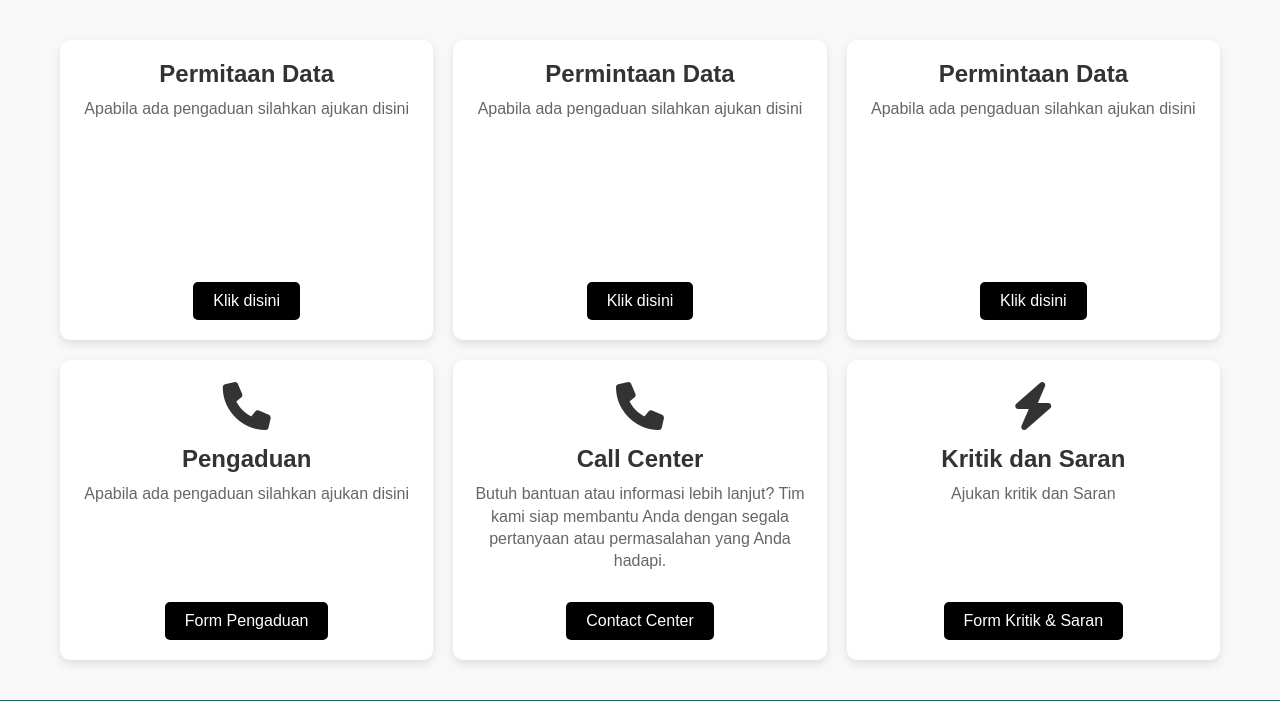
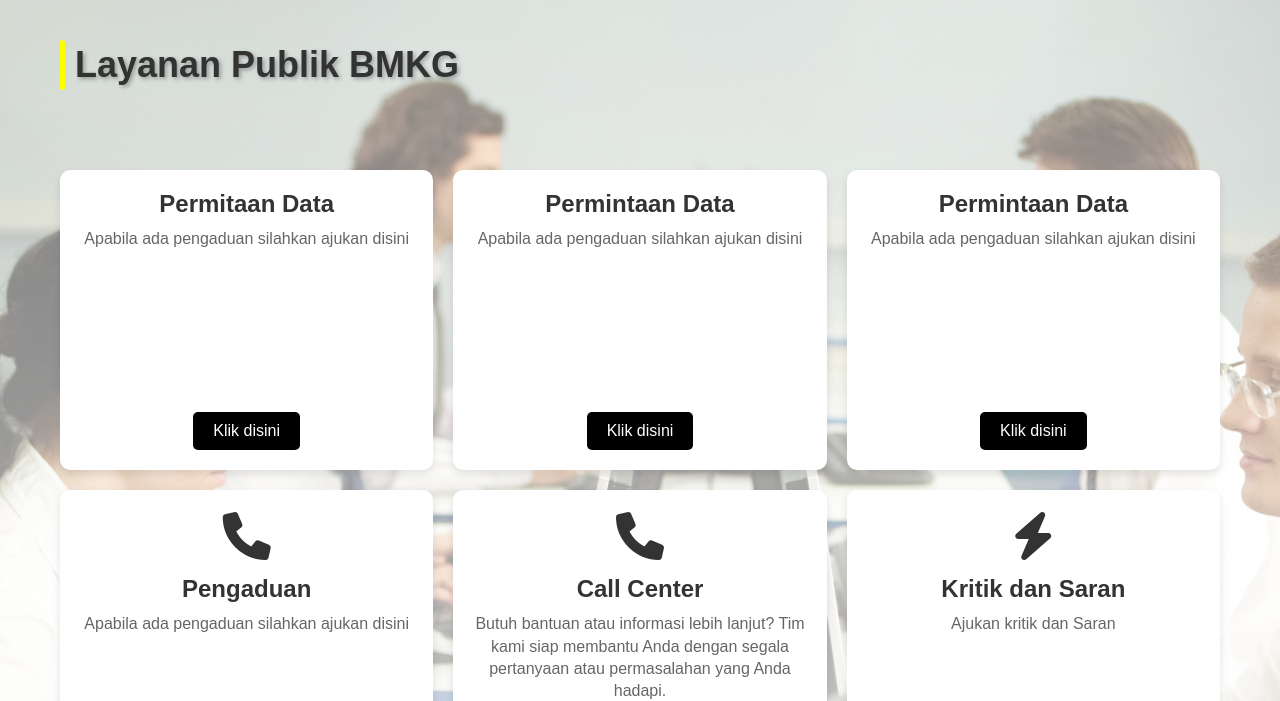
Before and after one commit to ZenRega38/bmkg, a PHP site: page /pelayanan-publik.php in a window 1280 px wide. Shown: the part 256-957 px from the top of the page. Run offline with PHP 8.4, Linux system fonts and the light colour scheme.

Commit message:
update css layanan publik

```diff
--- a/web/css/pelayanan-publik.css
+++ b/web/css/pelayanan-publik.css
@@ -7,23 +7,55 @@
 }
 
 body {
-    background-color: #f8f8f8;
+
     display: flex;
     flex-direction: column;
     justify-content: center;
     align-items: center;
     min-height: 100vh;
+    background: url('bgg.png');
+}
+
+.judul-layanan {
+    display: flex;
+    justify-content: flex-start;
+    align-items: center;
+    margin: 40px auto;
+    padding-left: 20px;
+    width: 100%;
+    max-width: 1200px;
+    box-sizing: border-box;
+}
+
+.judul-container {
+    display: flex;
+    align-items: center;
+}
+
+.garis {
+    width: 5px;
+    height: 50px;
+    background-color: #fbff00;
+    margin-right: 10px;
+    border-radius: 3px;
+}
+
+.judul-container h1 {
+    font-size: 36px;
+    font-weight: bold;
+    color: #333;
+    text-shadow: 2px 2px 4px rgba(0, 0, 0, 0.3);
 }
 
 .container-pelpub {
     display: grid;
-    grid-template-columns: repeat(auto-fit, minmax(300px, 1fr)); /* Kolom dinamis */
-    gap: 20px; /* Jarak antar elemen */
-    max-width: 1200px; /* Batas maksimum lebar */
+    grid-template-columns: repeat(auto-fit, minmax(300px, 1fr));
+    gap: 20px;
+    max-width: 1200px;
     padding: 20px;
-    margin: 20px auto; /* Pusatkan container */
+    margin: 20px auto;
     width: 100%;
-    overflow-x: hidden; /* Hindari scroll horizontal */
+    overflow-x: hidden;
 }
 
 .card {
@@ -36,9 +68,9 @@ body {
     flex-direction: column;
     align-items: center;
     transition: all 0.3s ease;
-    max-width: 100%; /* Pastikan elemen tidak overflow */
-    word-wrap: break-word; /* Bungkus kata panjang */
-    overflow-wrap: break-word; /* Untuk dukungan modern */
+    max-width: 100%;
+    word-wrap: break-word;
+    overflow-wrap: break-word;
     width: 100%;
     min-height: 300px;
 }
@@ -75,7 +107,7 @@ body {
     cursor: pointer;
     font-size: 1em;
     transition: background-color 0.3s ease;
-    margin-top: auto; /* Push button to the bottom */
+    margin-top: auto;
 }
 
 .card-button:hover {
--- a/web/pelayanan-publik.php
+++ b/web/pelayanan-publik.php
@@ -10,6 +10,12 @@
 </head>
 <body>
     <?php include 'header.php'; ?>
+    <section class="judul-layanan">
+        <div class="judul-container">
+        <div class="garis"></div>
+        <h1>Layanan Publik BMKG</h1>
+    </section>
+
     <section>
         <div class="container-pelpub">
         <div class="card">
```
Also changed, not shown: web/css/bgg.png (added).
